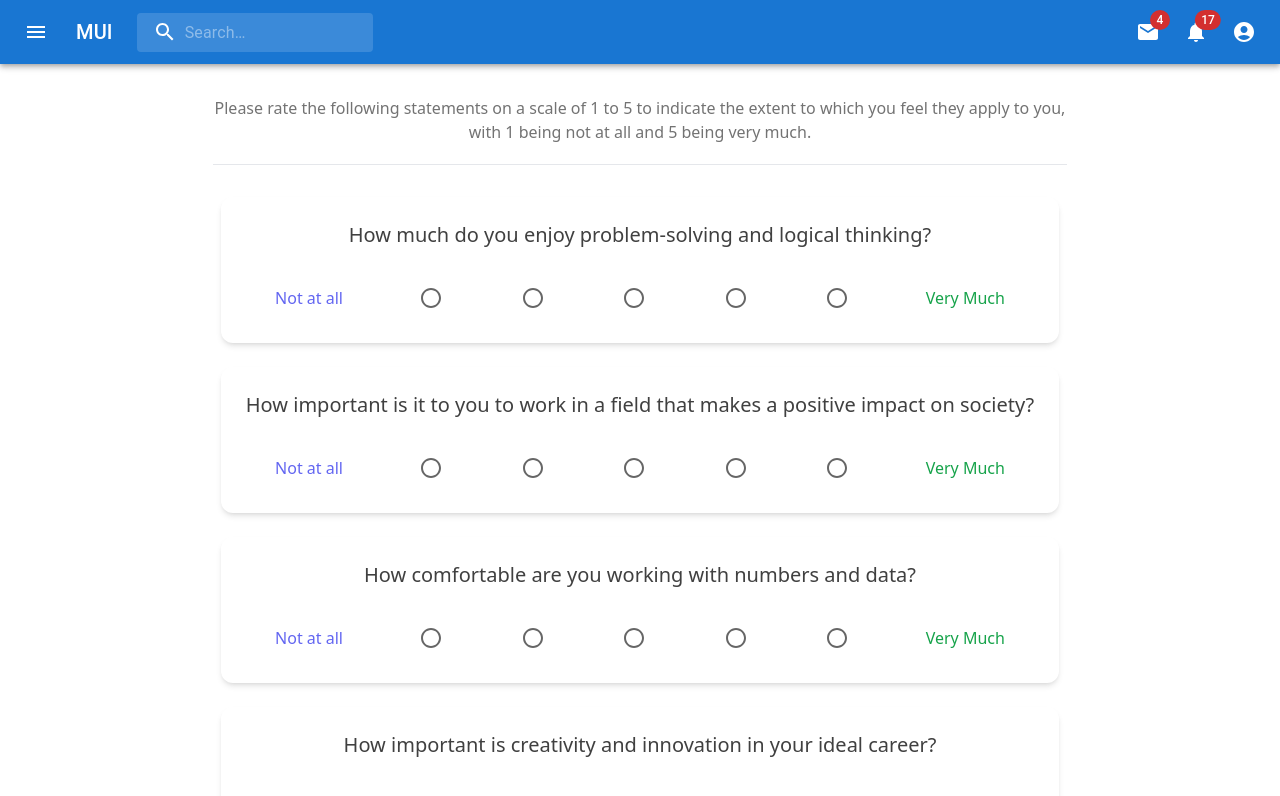
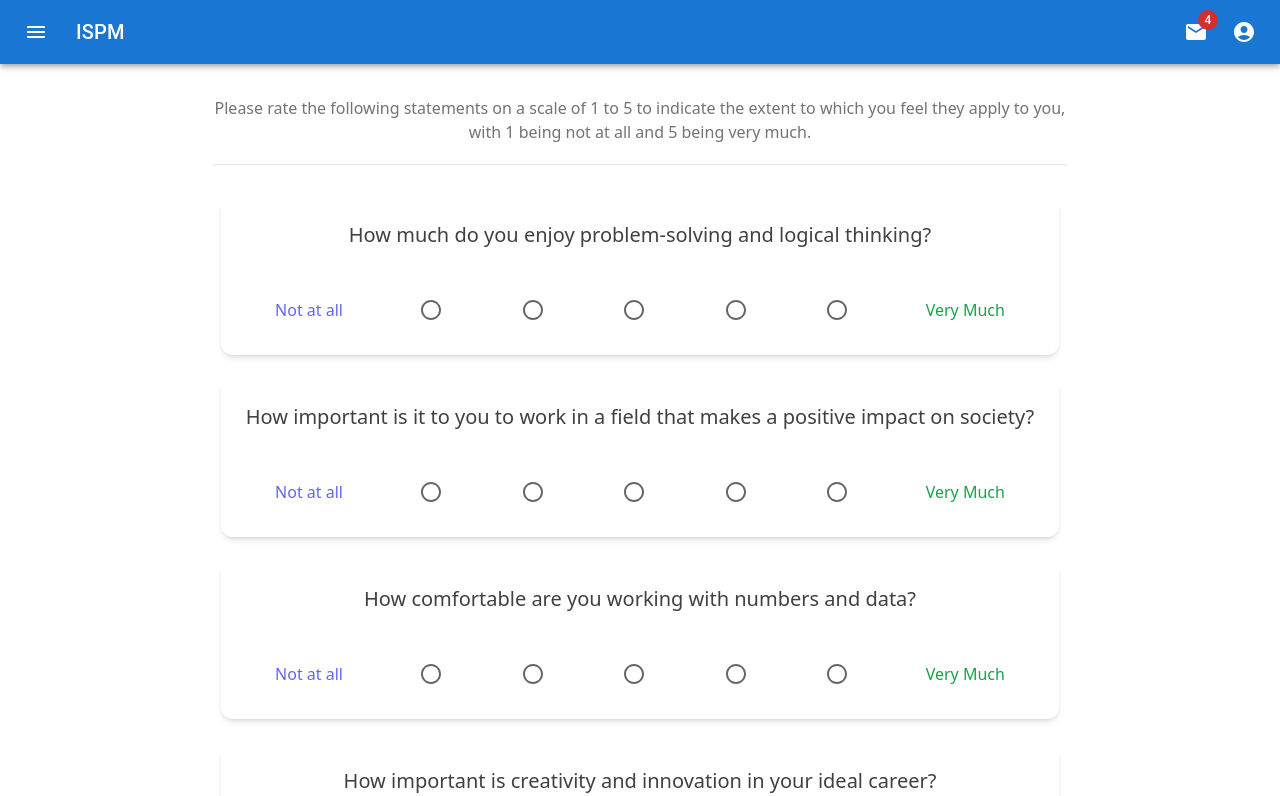
Before and after one commit to Rajotiana/hiu_ispm_2023, a React (Vite) app in the folder frontend/: page /orientation in a window 1280 px wide. Shown: the top 796 px of the page. Built offline with nearby package versions, Linux system fonts and the light colour scheme.

Commit message:
fix navbar

```diff
--- a/frontend/src/layout/Navbar.tsx
+++ b/frontend/src/layout/Navbar.tsx
@@ -127,14 +127,14 @@ export default function PrimarySearchAppBar() {
         </IconButton>
         <p>Messages</p>
       </MenuItem>
-      <MenuItem>
+      {/* <MenuItem>
         <IconButton size="large" aria-label="show 17 new notifications" color="inherit">
           <Badge badgeContent={17} color="error">
             <NotificationsIcon />
           </Badge>
         </IconButton>
         <p>Notifications</p>
-      </MenuItem>
+      </MenuItem> */}
       <MenuItem onClick={handleProfileMenuOpen}>
         <IconButton
           size="large"
@@ -158,14 +158,14 @@ export default function PrimarySearchAppBar() {
             <MenuIcon />
           </IconButton>
           <Typography variant="h6" noWrap component="div" sx={{ display: { xs: "none", sm: "block" } }}>
-            MUI
+            ISPM
           </Typography>
-          <Search>
+          {/* <Search>
             <SearchIconWrapper>
               <SearchIcon />
             </SearchIconWrapper>
             <StyledInputBase placeholder="Search…" inputProps={{ "aria-label": "search" }} />
-          </Search>
+          </Search> */}
           <Box sx={{ flexGrow: 1 }} />
           <Box sx={{ display: { xs: "none", md: "flex" } }}>
             <IconButton size="large" aria-label="show 4 new mails" color="inherit">
@@ -173,11 +173,11 @@ export default function PrimarySearchAppBar() {
                 <MailIcon />
               </Badge>
             </IconButton>
-            <IconButton size="large" aria-label="show 17 new notifications" color="inherit">
+            {/* <IconButton size="large" aria-label="show 17 new notifications" color="inherit">
               <Badge badgeContent={17} color="error">
                 <NotificationsIcon />
               </Badge>
-            </IconButton>
+            </IconButton> */}
             <IconButton
               size="large"
               edge="end"
--- a/frontend/src/sections/orientation/Question.tsx
+++ b/frontend/src/sections/orientation/Question.tsx
@@ -17,7 +17,7 @@ const Question = ({question, onCb}: IProps) => {
   return (
     <div className="p-2">
       <div className='flex-col  rounded-xl p-4 my-1 shadow-md'>
-      <p className='text-neutral-700 p-2 w-full text-xl text-center pb-5'>{question}</p>
+      <p className='text-neutral-700 p-2 w-full text-xl text-center pb-8'>{question}</p>
       <div className="radio flex justify-around items-center py-2">
         <p className='text-base text-indigo-500 p-2'>Not at all</p>
         <Radio
```
